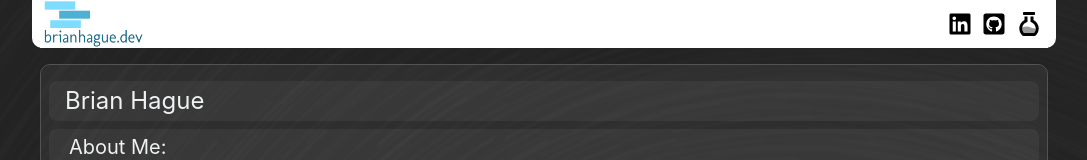
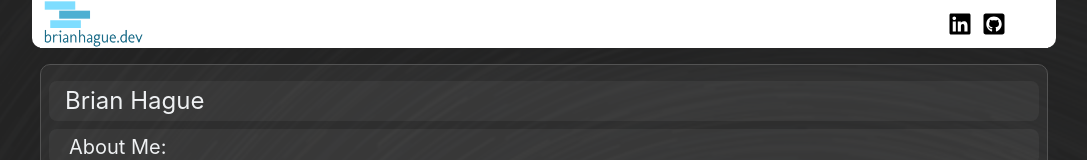
Before and after one commit to alphaseinor/brianhague_dev, a React (Create React App) app: page / in a window 1280 px wide. Shown: the top 160 px of the page, without its empty margins (96-1183 px from the left). Built offline with nearby package versions, Linux system fonts and the light colour scheme.

Commit message:
changed image markdown styling

```diff
--- a/src/App.scss
+++ b/src/App.scss
@@ -238,6 +238,7 @@ form{
     }
   }
   img{
+    margin: 1rem;
     max-width: 500px;
     border-radius: 10px;
   }
--- a/src/components/nav/NavList.js
+++ b/src/components/nav/NavList.js
@@ -29,7 +29,7 @@ const NavList = () => {
       type: "toggle",
       toggle: false,
       img: {
-        src: "/images/flask-potion-duotone.svg",
+        src: "/images/loaf-arrow-down-1.svg",
         className: "svg",
         alt: "experiments"
       },
```
Also changed, not shown: public/images/loaf-arrow-down-1.svg (added).
